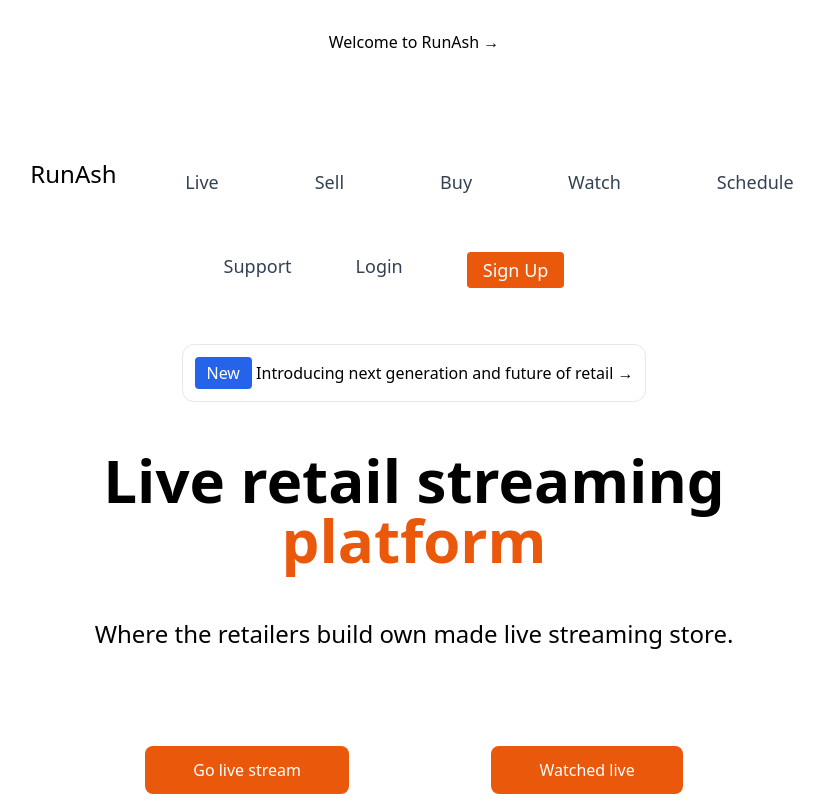
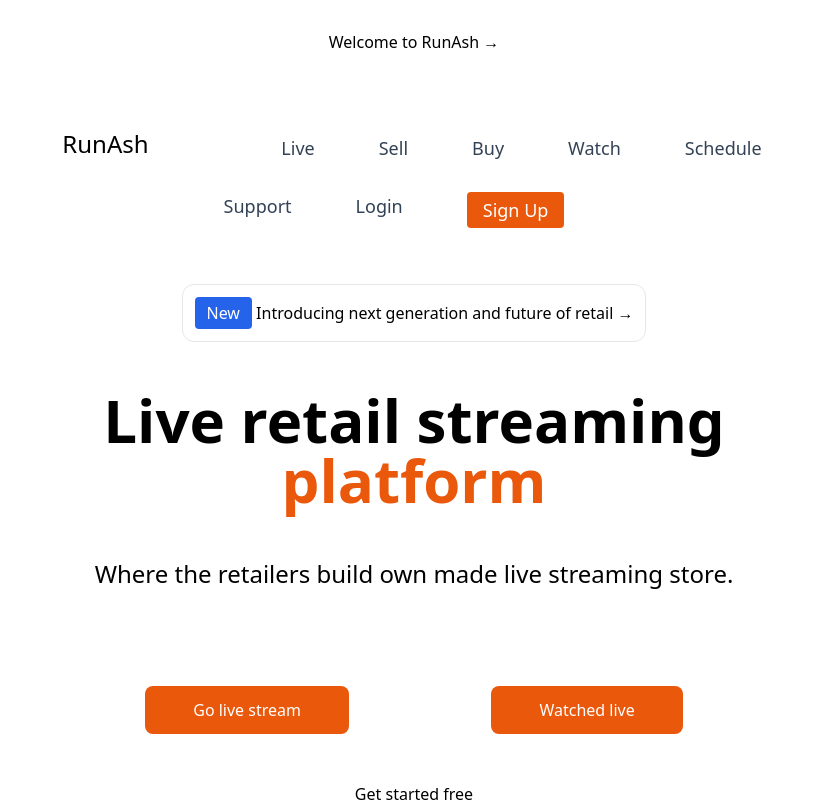
Before and after one commit to Vaibhavmurmu/nextjs13, a Next.js app: page / in a window 1280 px wide. Shown: the top 802 px of the page, without its empty margins (226-1050 px from the left). Built offline with nearby package versions, Linux system fonts and the light colour scheme.

Commit message:
Update Navbar.js

```diff
--- a/components/Navbar.js
+++ b/components/Navbar.js
@@ -19,7 +19,7 @@ export default function Navbar() {
             <h1 className="text-2xl font-b">RunAsh</h1>
         </div>
         <div className="flex flex-row item-centre space-x-4">
-            <ul className="mt-10 pb-8 px-[50vm] w-full flex overflo-x-auto gap-8 snap-x flex-row item-centre">
+            <ul className="flex flex-row item-centre">
                 <li className="mr-10">
                     <Link href="/live">
                         <a className="text-lg font-n px-3 py-2 text-slate-700 rounded-lg hover:bg-slate-100 hover:text-slate-900">Live</a>
```
